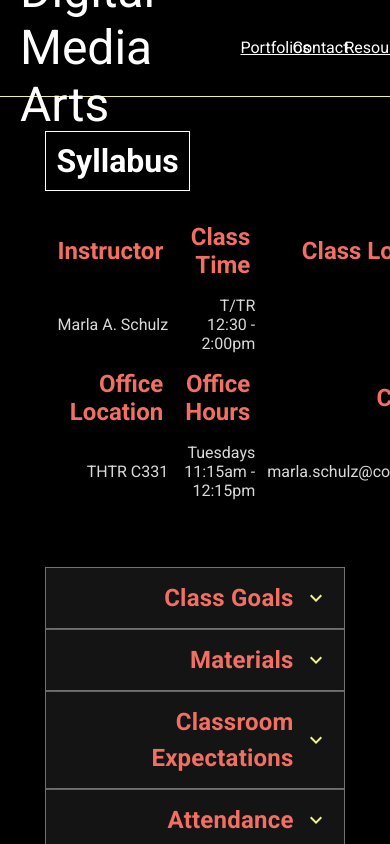
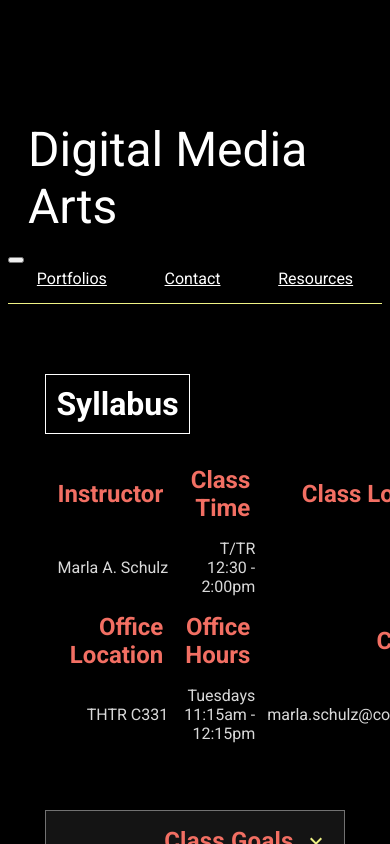
Before and after one commit to marlitas/digital_media, a React (Create React App) app: page / in a window 390 px wide. Shown: the top 844 px of the page. Built offline with nearby package versions, Linux system fonts and the light colour scheme; a web font is replaced by a local one.

Commit message:
Update navbar to responsive

```diff
--- a/src/components/header/header.css
+++ b/src/components/header/header.css
@@ -1,39 +1,31 @@
-.nav-bar {
-  position: absolute;
-  top: 0;
-  left: 0;
-  height: 9vh;
-  display: flex;
-  flex-direction: row;
+.navbar-expand-lg {
   justify-content: space-between;
+  border-bottom: .5px solid #EFF285;
+  width: 100%;
   align-items: center;
-  width: 100%;
   padding: 10px 0px;
-  border-bottom: .5px solid #EFF285;
 }
 
-.menu {
+.me-auto.navbar-nav {
   position: relative;
   display: flex;
-  flex-direction: row;
   list-style-type: none;
   justify-content: space-around;
-  width: 40%;
+  width: 100%;
   align-items: center;
-  margin: 0px;
 }
 
-.menu a {
-  width: 25%;
+.me-auto a {
   text-align: center;
   text-decoration: underline;
+  padding: 5px;
 }
 
-.menu a:hover {
+ a:hover {
   color:#F28972;
 }
 
-.menu .active {
+.me-auto .navbar-nav .active {
   background-color: black;
   color: white;
   height: 100%;
--- a/src/components/header/header.jsx
+++ b/src/components/header/header.jsx
@@ -1,18 +1,22 @@
 import './header.css'
-import {NavLink, Link} from 'react-router-dom'
+import { NavLink, Link } from 'react-router-dom';
+import { Navbar, Container, Nav } from 'react-bootstrap';
 
 function header({ title }) {
   return (
-    <div className='nav-bar'>
-      <Link to='/'>
+    <Navbar collapseOnSelect expand="lg" variant="dark">
+      <Navbar.Brand href="/">
         <h1 className="site-title">{title}</h1>
-      </Link>
-      <div className="menu">
-        <NavLink activeClassName='active' to='/portfolios'>Portfolios</NavLink>
-        <NavLink activeClassName='active' to='/contact'>Contact</NavLink>
-        <NavLink activeClassName='active' to='/resources'>Resources</NavLink>
-      </div>
-    </div>
+      </Navbar.Brand>
+      <Navbar.Toggle aria-controls="responsive-navbar-nav" />
+      <Navbar.Collapse id="responsive-navbar-nav">
+        <Nav className="me-auto">
+          <NavLink activeClassName='active' to='/portfolios'>Portfolios</NavLink>
+          <NavLink activeClassName='active' to='/contact'>Contact</NavLink>
+          <NavLink activeClassName='active' to='/resources'>Resources</NavLink>
+        </Nav>
+      </Navbar.Collapse>
+    </Navbar>
   )
 }
 
```
